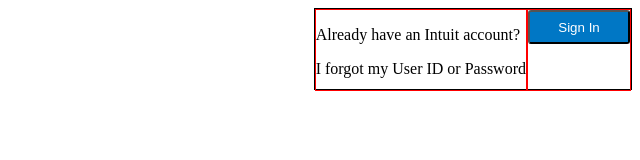
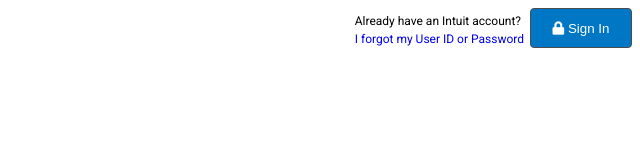
Before and after one commit to SofiBretz/HTML-Forms, a plain HTML site: page index.html in a window 1280 px wide. Shown: the whole page, without its empty margins (640-1280 px from the left). Drawn offline with Linux system fonts and the light colour scheme.

Commit message:
2nd commit Sofi - Details CSS right button

```diff
--- a/index.css
+++ b/index.css
@@ -1,26 +1,37 @@
+body {
+  font-family: Roboto;
+}
 .rightBox {
-  height: 80px;
+  height: 40px;
   float: right;
-  border: solid black 1px;
 }
 
 .signInText {
+  font-size: 12px;
   height: 100%;
-  border: solid red 1px;
   float: left;
+  line-height: 6px;
+  margin-right: 6px;
+  margin-top: -2px;
+}
+
+.signInText a {
+text-decoration: none;
 }
 
 .signInButton {
   height: 100%;
   text-align: center;
-  border: solid red 1px;
   float: right;
 }
 
 .rightButton{
-  height: 34px;
+  height: 100%;
   width: 102px;
   color: white;
-  border-radius: 3px;
+  border-radius: 4px;
   background-color: #0077C5;
+  border: 1px solid #4c4c4c;
+
+
 }
--- a/index.html
+++ b/index.html
@@ -2,6 +2,11 @@
 <html lang="en" dir="ltr">
   <head>
     <link rel="stylesheet" type="text/css" href="index.css">
+    <link href='https://fonts.googleapis.com/css?family=Roboto' rel='stylesheet'>
+    <link rel="stylesheet"
+    href="https://use.fontawesome.com/releases/v5.6.3/css/all.css"
+    integrity="sha384-UHRtZLI+pbxtHCWp1t77Bi1L4ZtiqrqD80Kn4Z8NTSRyMA2Fd33n5dQ8lWUE00s/" crossorigin="anonymous">
+
     <meta charset="utf-8">
     <title>PROJECT: HTML FORMS</title>
   </head>
@@ -10,12 +15,13 @@
       <!-- Sign in Text-->
       <div class="signInText">
         <p>Already have an Intuit account?</p>
-        <a><p>I forgot my User ID or Password</p></a>
+        <a href="#"><p>I forgot my User ID or Password</p></a>
       </div>
 
       <!-- Sign in Button-->
       <div class="signInButton">
-        <button class="rightButton" id="abc">Sign In</button>
+        <button class="rightButton"><i class="fas fa-lock"></i>  Sign In</button>
+
       </div>
 
      </div>
```
